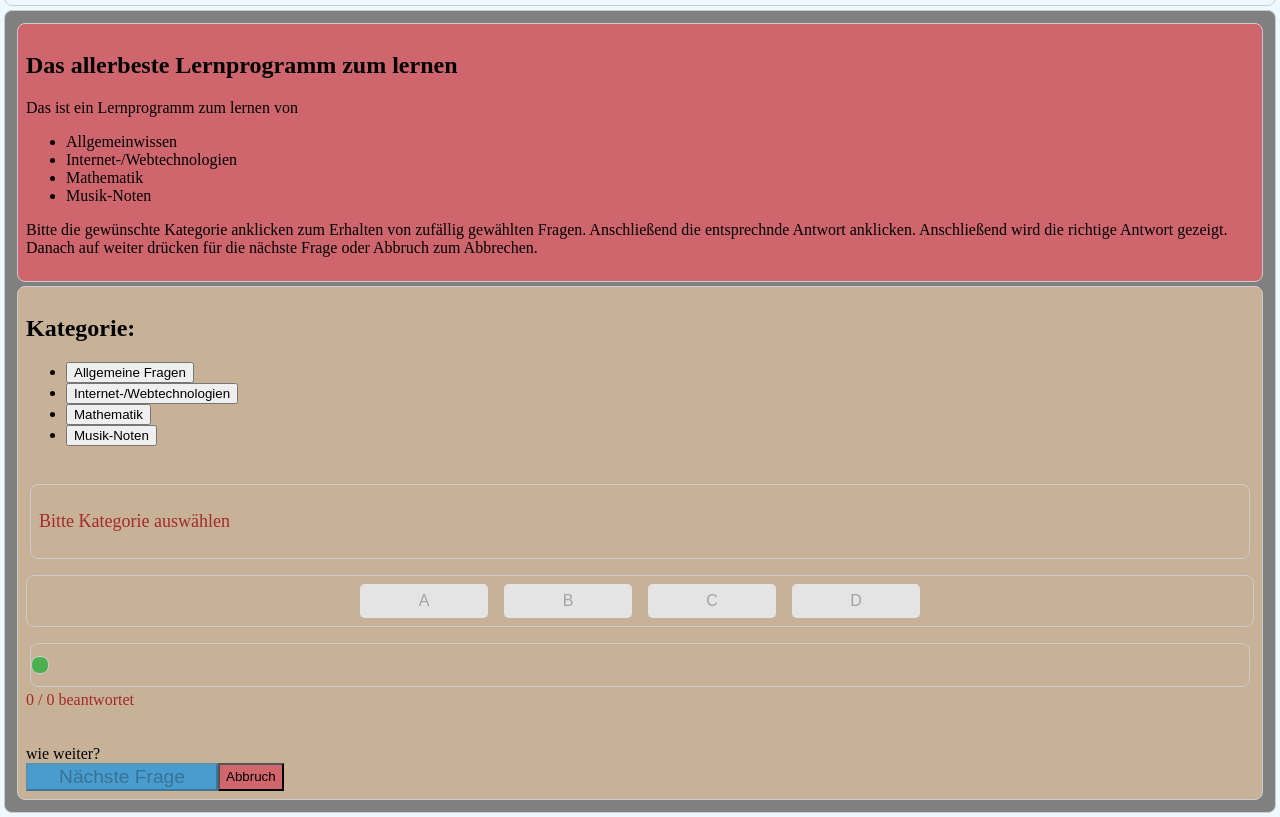
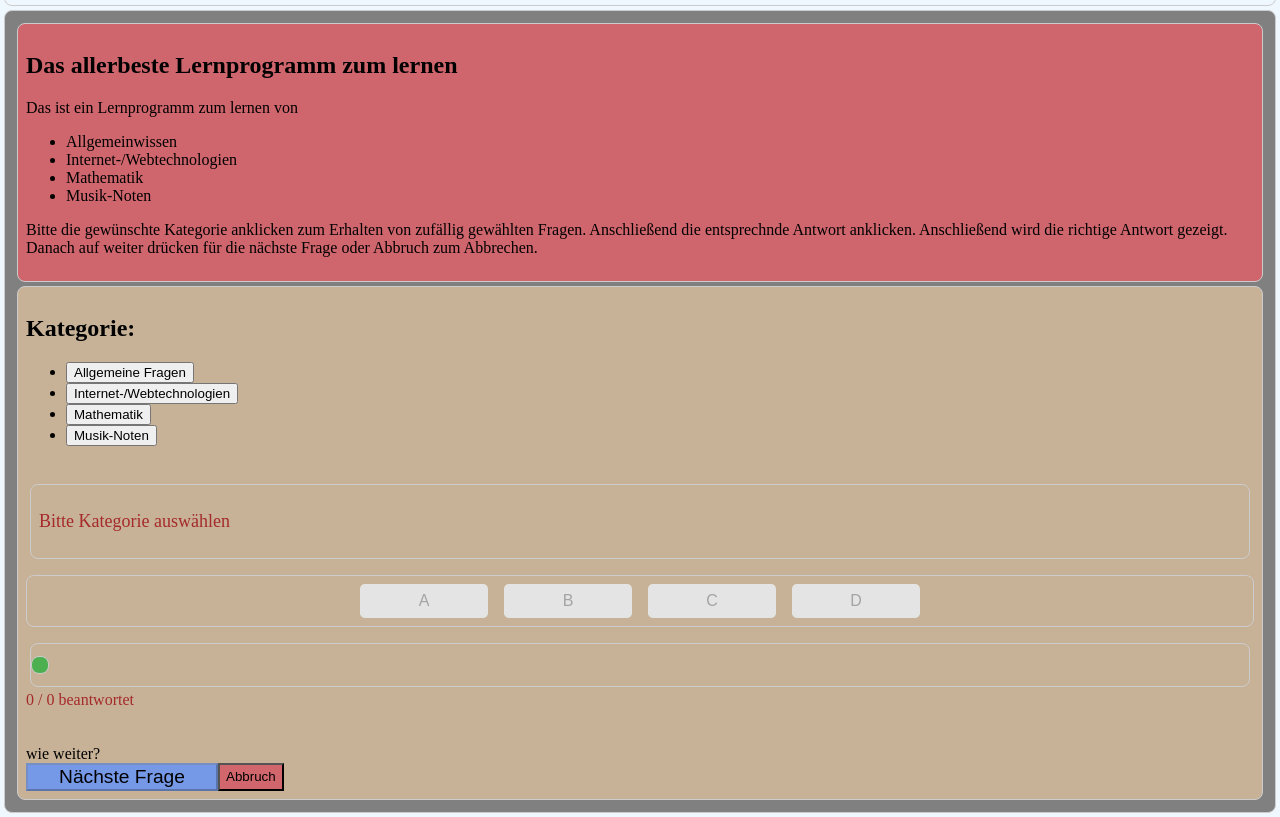
Before and after one commit to HTWDD-RN/s86430-it1-beleg, a plain HTML site: page src/index.html in a window 1280 px wide. Shown: the part 96-913 px from the top of the page. Drawn offline with nearby package versions, Linux system fonts and the light colour scheme.

Commit message:
nochmehr gefixt

```diff
--- a/src/index.css
+++ b/src/index.css
@@ -67,7 +67,8 @@ div p{font-size: large;
 #next {
     min-width: 10em;
     font-size: 1.2em;
-    background-color: rgb(73, 157, 206);
+    color: black;
+    background-color: rgb(117, 153, 231);
 }
 
 #cancel {
```
